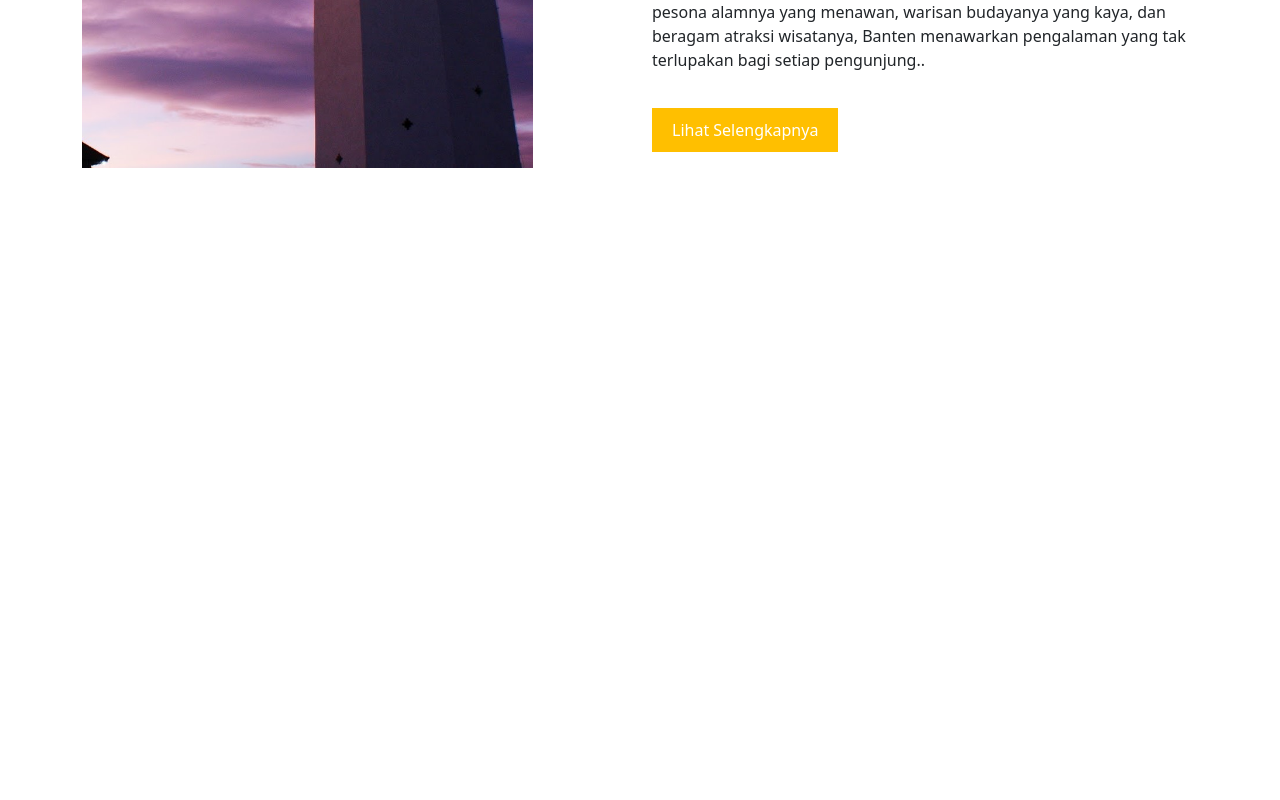
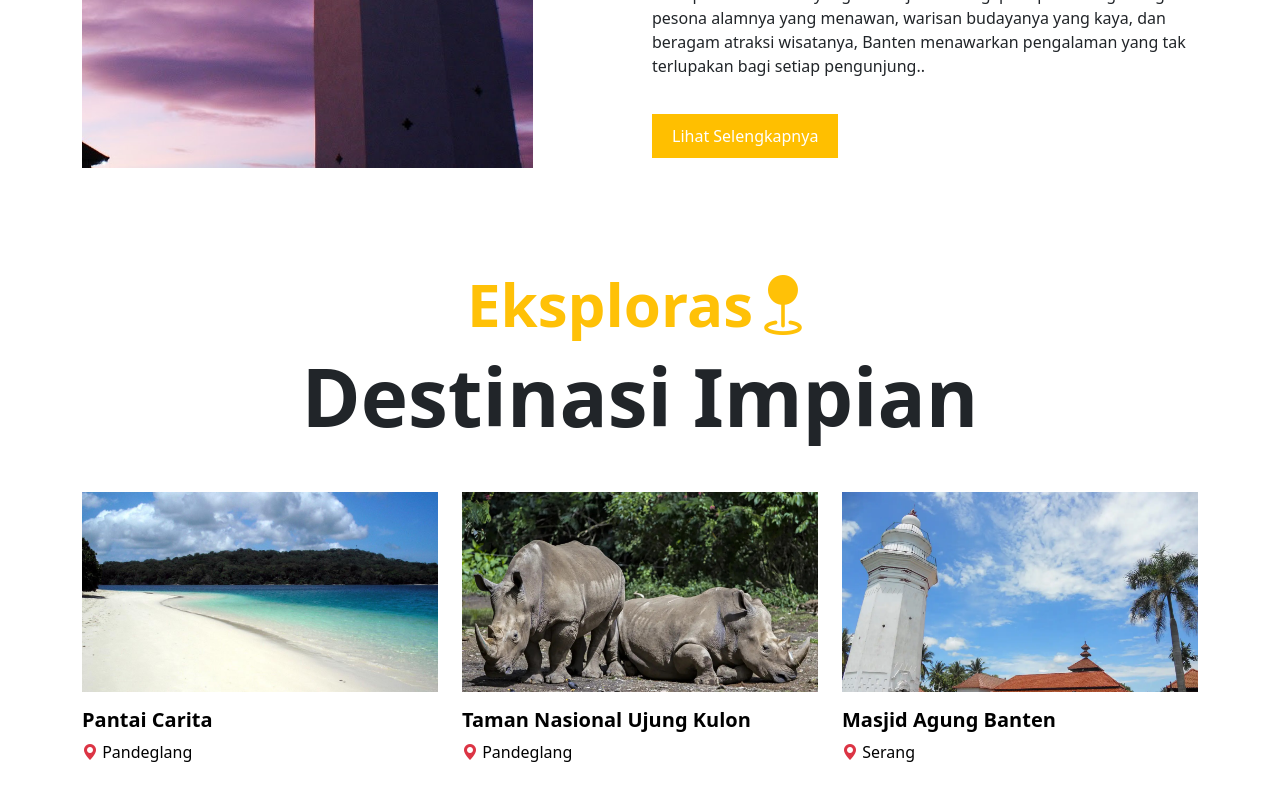
Before and after one commit to Yusufparker/wisata-banten, a React (Vite) app: page / in a window 1280 px wide. Shown: the part 1718-2518 px from the top of the page. Before the commit the page ends 2482 px from the top, so only its background shows below. Built offline with nearby package versions, Linux system fonts and the light colour scheme.

Commit message:
destination section

```diff
--- a/src/App.css
+++ b/src/App.css
@@ -50,6 +50,10 @@ nav .logo{
 .nav-list a:hover::before {
   width: 100%;
 
+}
+
+.nav-list a.active:before{
+  width: 100%;
 }
 
 
@@ -235,17 +239,49 @@ nav .humberger button:hover{
 
 
 
-
-
 /* home - destinasi */
 .home .destinasi{
-  height: 500px;
+  margin-top: 100px;
 
 }
 
 
+.home .destinasi .card-destinasi .image{
+  overflow: hidden;
+  height: 200px;
+  position: relative;
+}
+
+.home .destinasi .card-destinasi .image::before{
+  content: 'Lihat Detail';
+  display: flex;
+  align-items: center;
+  justify-content: center;
+  color: white;
+  width: 100%;
+  height: 100%;
+  opacity: 0;
+  left: 0;
+  top: 0;
+  background-color: #00000095;
+  position: absolute;
+}
 
 
+.home .destinasi .card-destinasi img{
+  transition: all .4s;
+
+}
+
+.home .destinasi .card-destinasi:hover img{
+  transform: scale(1.2);
+  transition: all .4s;
+}
+
+.home .destinasi .card-destinasi:hover .image::before{
+  opacity: 1;
+  z-index: 100;
+}
 
 
 
@@ -378,10 +414,10 @@ nav .humberger button:hover{
     padding: 20px;
   }
 
-  .about h2{
+  .about h2, .home .destinasi h2{
     font-size: 25px !important;
   }
-  .about h1{
+  .about h1, .home .destinasi h1{
     font-size: 50px  !important;
   }
 
--- a/src/Components/Navbar.jsx
+++ b/src/Components/Navbar.jsx
@@ -39,7 +39,7 @@ const Navbar = () => {
                     <button onClick={handleToggleNav}><i className="bi bi-x-lg"></i></button>
                     <ul className="list-unstyled">
                         <li className="me-5 d-inline-block">
-                            <Link to="/" className="text-decoration-none text-white ">Beranda</Link>
+                            <Link to="/" className="text-decoration-none text-white active">Beranda</Link>
                         </li>
                         <li className="me-5  d-inline-block">
                             <Link to="/tentang" className="text-decoration-none text-white">Tentang</Link>
--- a/src/Pages/Home.jsx
+++ b/src/Pages/Home.jsx
@@ -91,7 +91,7 @@ const Home = () => {
                 </div>
                 <div className="col-md-6 d-flex align-items-center desc" data-aos="zoom-in-up">
                     <div>
-                        <h2 style={{fontSize:"50px"}}  className="fw-bold text-warning">Tentang</h2>
+                        <h2 style={{fontSize:"60px"}}  className="fw-bold text-warning">Tentang</h2>
                         <h1 className="fw-bold" style={{fontSize:"80px"}}>Wisata Banten</h1>
                         <p>Banten, provinsi yang kaya akan sejarah dan keindahan alam, merupakan destinasi yang menakjubkan bagi para pelancong. Dengan pesona alamnya yang menawan, warisan budayanya yang kaya, dan beragam atraksi wisatanya, Banten menawarkan pengalaman yang tak terlupakan bagi setiap pengunjung..</p>
                         <Link to='/tentang'>Lihat Selengkapnya</Link>
@@ -101,7 +101,24 @@ const Home = () => {
         </div>
 
         <div className="destinasi  mb-5">
+            <div className="container">
+                <h2 className="fw-bold text-center text-warning" style={{fontSize:"60px"}} >Eksploras<i class="bi bi-geo-fill"></i></h2>
+                <h1 className="fw-bold text-center mb-5" style={{fontSize:"80px"}}>Destinasi Impian</h1>
+                <div className="row">
+                    {
+                        tours.slice(0, 3).map(tour => (
+                            <Link className="col-md-4 card-destinasi mb-4 text-black" data-aos="zoom-in-up">
+                                <div className="image text-center">
+                                    <img src={tour.image} alt="" className="w-100" />
+                                </div>
+                                <h5 className="mt-3 fw-bold">{tour.name}</h5>
+                                <p className="fs-13"><i class="bi bi-geo-alt-fill text-danger"></i> {tour.location}</p>
 
+                            </Link>
+                        ))
+                    }
+                </div>
+            </div>
         </div>
 
 
--- a/src/utils/data_wisata.json
+++ b/src/utils/data_wisata.json
@@ -4,6 +4,7 @@
         "id" : "pantai-carita-150",
         "name" : "Pantai Carita",
         "image" : "img/1.jpg",
+        "location" : "Pandeglang",
         "desc" : "Pantai Carita merupakan salah satu wisata pantai di Anyer Banten yang selalu ramai dengan kunjungan wisatawan. Lokasinya mudah ditemukan sehingga banyak wisatawan yang berwisata di  Banten.",
         "populer" : true
     },
@@ -11,6 +12,7 @@
         "id" : "taman-nasional-ujung-kulon-153",
         "name" : "Taman Nasional Ujung Kulon",
         "image" : "img/2.jpg",
+        "location" : "Pandeglang",
         "desc" : "Taman Nasional Ujung Kulon  diresmikan sebagai situs warisan dunia yang dilindungi UNESCO sejak tahun 1991. Taman nasional ini terdiri dari area hutan lindung yang menjadi habitat dari hewan langka yakni badak bercula satu. Tiket masuk ke Taman Nasional ini dapat diperoleh di kantor Balai Taman Nasional di Labuan atau di pos Tamanjaya, dengan harga Rp 5.000 di hari kerja dan Rp 7.500 di akhir pekan. Fasilitas penginapan terdapat di desa Tamanjaya, Pulau Handeuleum dan Pulau Peucang.",
         "populer" : true
     },
@@ -18,6 +20,7 @@
         "id" : "masjid-agung-banten-205",
         "name" : "Masjid Agung Banten",
         "image" : "img/3.webp",
+        "location": "Serang",
         "desc" : "Dengan mengunjungi Masjid Agung Banten kamu dapat berwisata religi sekaligus berwisata sejarah dalam satu waktu. Berdiri sejak tahun 1570 di era Sultan Hasanuddin, Masjid Agung Banten menjadi salah satu masjid tertua yang masih berdiri di Tanah Air. Di kompleks masjid ini juga terdapat makam dari tokoh-tokoh yang berjasa dalam penyebaran agama Islam di wilayah Banten dan Pulau Jawa.",
         "populer" : true
     },
@@ -25,6 +28,7 @@
         "id" : "perkampungan-suku-baduy-221",
         "name" : "Perkampungan Suku Baduy",
         "image" : "img/4.jpg",
+        "location":"Lebak",
         "desc" : "Suku Baduy merupakan suku asli Banten yang telah ribuan tahun menetap di Banten. Lokasi wisata ini wajib sekali kamu kunjungi, terutama bagi kamu yang menyukai ethnic traveling. Di Perkampungan Suku Baduy ini, kamu akan disuguhi dengan pemandangan murninya budaya serta adat istiadat suku tersebut. Tak hanya bersenang-senang saja, di Perkampungan Suku Baduy ini kamu juga dapat mempelajari dan mengenal lebih dalam tentang adat istiadat serta budaya dari Suku Baduy. Lingkungan sekitarnya yang masih sangat asri menjadi fokus utama para wisatawan yang datang berkunjung ke lokasi ini.",
         "populer" : true
     },
@@ -32,6 +36,7 @@
         "id" : "pulau-dua-252",
         "name" : "Pulau Dua (Pulau Burung)",
         "image" : "img/5.webp",
+        "location":"Serang",
         "desc" : "Pulau Dua atau Pulau Burung menjadi destinasi wisata alam di Banten favorit para wisatawan karena di cagar alam seluas 30 Ha ini merupakan rumah bagi banyak burung. Setiap tahunnya, sekitar 60 jenis burung dari berbagai negara akan datang ke pulau ini, tepatnya pada bulan April hingga Agustus. Selain itu, di objek wisata di Banten ini juga terdapat berbagai macam jenis ikan laut, serta memiliki laut yang begitu indah. Untuk sampai ke destinasi wisata di Banten satu ini, kamu bisa menyewa perahu motor atau perahu tradisional. Jika kamu memilih untuk berjalan kaki sembari menikmati kelestarian alam di sekitarnya, kamu membutuhkan waktu 15 hingga 30 menit, melewati daerah pertambakan yang ada di Desa Sawah Luhur, Kasemen.",
         "populer" : true
     },
@@ -39,6 +44,7 @@
         "id" : "pantai-sawarna-310",
         "name" : "Pantai Sawarna",
         "image" : "img/6.jpg",
+        "location":"Lebak",
         "desc" : "Pulau Dua atau Pulau Burung menjadi destinasi wisata alam di Banten favorit para wisatawan karena di cagar alam seluas 30 Ha ini merupakan rumah bagi banyak burung. Setiap tahunnya, sekitar 60 jenis burung dari berbagai negara akan datang ke pulau ini, tepatnya pada bulan April hingga Agustus. Selain itu, di objek wisata di Banten ini juga terdapat berbagai macam jenis ikan laut, serta memiliki laut yang begitu indah. Untuk sampai ke destinasi wisata di Banten satu ini, kamu bisa menyewa perahu motor atau perahu tradisional. Jika kamu memilih untuk berjalan kaki sembari menikmati kelestarian alam di sekitarnya, kamu membutuhkan waktu 15 hingga 30 menit, melewati daerah pertambakan yang ada di Desa Sawah Luhur, Kasemen.",
         "populer" : true
     }
```
